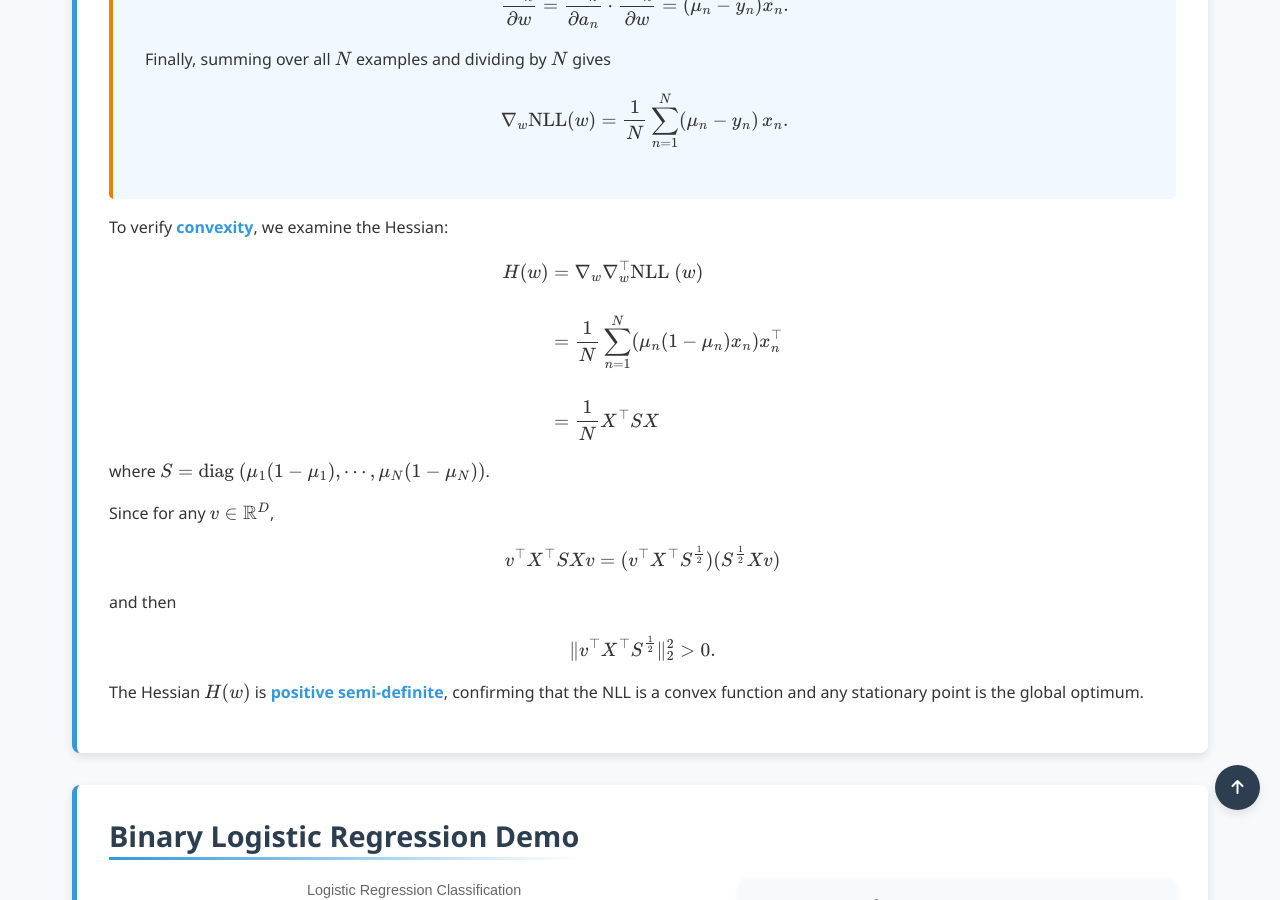
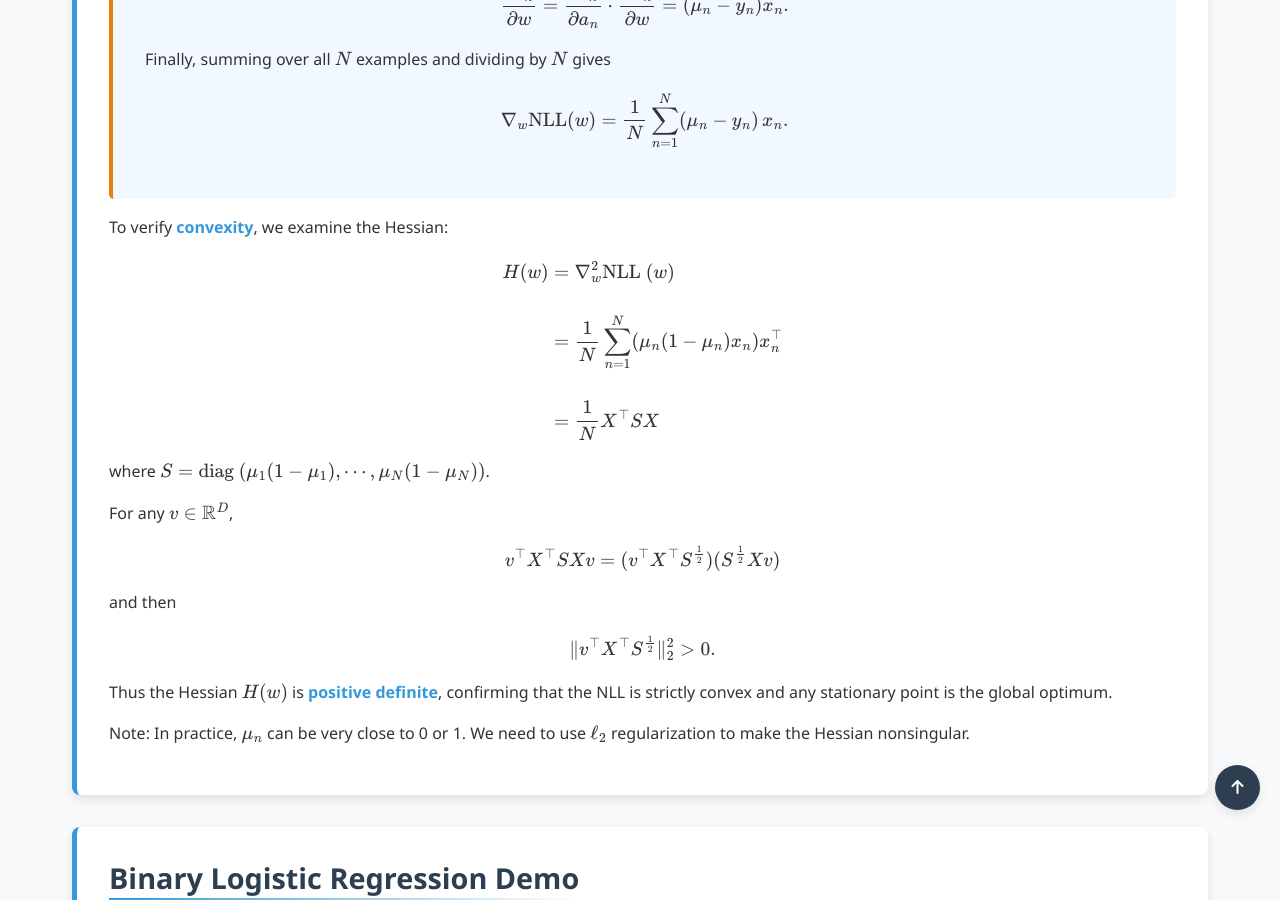
Before and after one commit to Yusukey01/yusukey01.github.io, a Jekyll site: the page built from Mathematics/Machine_learning/classification.html, in a window 1280 px wide and 900 px high, scrolled down 4313 px. Built offline with Jekyll 4.4.1, drawn with Linux system fonts in a browser that asks for light colours.

Commit message:
logistic regression page updating

```diff
--- a/Mathematics/Machine_learning/classification.html
+++ b/Mathematics/Machine_learning/classification.html
@@ -217,7 +217,7 @@ uses_python: false
                     To verify <a href="../Calculus/gradient.html"><strong>convexity</strong></a>, we examine the Hessian:
                      \[
                     \begin{align*}
-                    H(w) &=\nabla_w \nabla_w^\top \text{NLL }(w)  \\\\
+                    H(w) &=\nabla_w^2 \text{NLL }(w)  \\\\
                          &= \frac{1}{N} \sum_{n=1}^N (\mu_n( 1 - \mu_n)x_n) x_n^\top \\\\
                          &= \frac{1}{N} X^\top S X
                     \end{align*}
@@ -225,7 +225,7 @@ uses_python: false
                     where \(S = \text{diag }(\mu_1(1-\mu_1), \cdots, \mu_N(1-\mu_N))\).
 
                 </p>
-                    Since for any \(v \in \mathbb{R}^D\),
+                    For any \(v \in \mathbb{R}^D\),
                      \[
                     v^\top X^\top S X v = (v^\top X^\top S^{\frac{1}{2}})(S^{\frac{1}{2}} X v)
                     \]
@@ -234,9 +234,14 @@ uses_python: false
                     \| v^\top X^\top S^{\frac{1}{2}} \|_2^2 > 0.
                     \]
 
-                    The Hessian \(H(w)\) is <a href="../Linear_algebra/symmetry.html"><strong>positive semi-definite</strong></a>,
-                    confirming that the NLL is a convex function and any stationary point is the global optimum.
+                    Thus the Hessian \(H(w)\) is <a href="../Linear_algebra/symmetry.html"><strong>positive definite</strong></a>,
+                    confirming that the NLL is strictly convex and any stationary point is the global optimum.
                 <p>
+
+                <p>
+                    Note: In practice, \(\mu_n\) can be very close to 0 or 1.  We need to use \(\ell_2\) regularization to make the Hessian
+                    nonsingular.
+                </p>
 
             </section>
 
--- a/Mathematics/Machine_learning/regression.html
+++ b/Mathematics/Machine_learning/regression.html
@@ -76,7 +76,7 @@ uses_python: false
                     and the modified version of linear regression is known as <strong>ridge regression</strong>:
                     \[
                     \begin{align*}
-                    \widehat{w}_{ridge} &= \arg \min_w \sum_{i=1}^n (y_i - {x_i}^\top w)^2 +\underbrace{\lambda \|w\|_2^2}_{\text{Squared \(l_2\)-norm regularizer}}.\\\\
+                    \widehat{w}_{ridge} &= \arg \min_w \sum_{i=1}^n (y_i - {x_i}^\top w)^2 +\underbrace{\lambda \|w\|_2^2}_{\text{Squared \(\ell_2\)-norm regularizer}}.\\\\
                                         &=  \arg \min_w \|y - Xw\|_2^2 + \lambda w^\top w \\\\
                                         &= \arg \min_w (Xw -y)^\top (Xw-y)+\lambda w^\top w \\\\
                                         &= \arg \min_w y^\top y -2w^\top Xy +w^\top X^\top Xw + w^\top (\lambda I)w \\\\
@@ -232,7 +232,7 @@ uses_python: false
             <section id="lasso" class="section-content">
                 <h2>Lasso Regression</h2>
                 <p>
-                    In ridge regression objective, squared <strong>\(l_2\)-norm</strong>, \( \| w \|_2^2 \) is introduced as a
+                    In ridge regression objective, squared <strong>\(\ell_2\)-norm</strong>, \( \| w \|_2^2 \) is introduced as a
                     regularizer. Instead, here we use the \(l_1\) regularizer:
                     \[
                     \widehat{w}_{\text{lasso}} = \arg \min_w \sum_{i=1}^n (y_i - {x_i}^\top w)^2 + \lambda \|w\|_1.
@@ -243,7 +243,7 @@ uses_python: false
                     The significance of Lasso is that it automatically performs <strong>feature selection</strong>. By penalizing the
                     \(l_1\)-norm of the weight vector, Lasso often drives many \(w_j\) to <strong>exactly zero</strong>, effectively
                     dropping those features from the model. Intuitively, this is because the \(l_1\) regularizer has “pointy” level sets,
-                    while the \(l_2\) regularizer shrinks all coefficients "smoothly" toward zero but never exactly to zero.
+                    while the \(\ell_2\) regularizer shrinks all coefficients "smoothly" toward zero but never exactly to zero.
                 </p>
                 <p>
                     In Lasso regression, after feature selection with the optimal \(\lambda\), we have to "retrain" the objective with \(\lambda = 0\)
```
